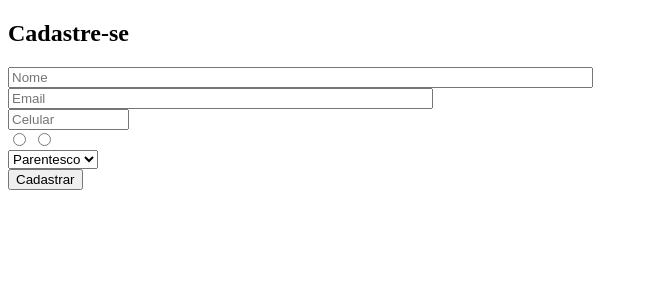
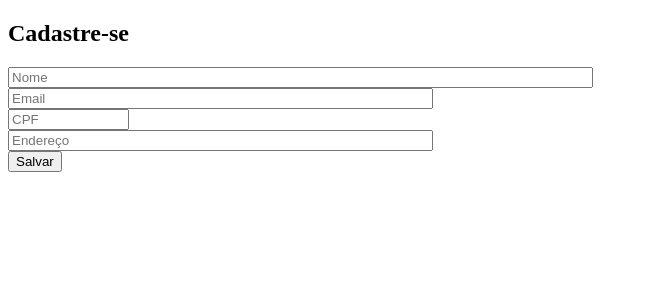
Before and after one commit to n0va1s/code_education_projeto, a PHP site: page /cliente/iniciar in a window 1280 px wide. Shown: the top 300 px of the page, without its empty margins (0-648 px from the left). Run offline with PHP 8.4, Linux system fonts and the light colour scheme; tables that the repository leaves empty hold one stand-in row (values such as "Sample post").

Commit message:
POO > Cadastro de clientes

```diff
--- a/database/code_education_create.sql
+++ b/database/code_education_create.sql
@@ -37,9 +37,8 @@
 ,tip_cliente CHAR(1) NOT NULL DEFAULT 'B' COMMENT 'B - bronze - ate 10 compras, P - prata - ate 20 compras, O - ouro - ate 30 comrpas, D - diamante - mais de 30 compras'
 ,nom_cliente VARCHAR(50) COMMENT 'Nome do cliente'
 ,eml_cliente VARCHAR(50) COMMENT 'Email do cliente'
-,tip_parentesco CHAR(1) COMMENT 'P - pai, M - mae, A - avo, T - tio, O - outro'
-,nom_filho VARCHAR(50) COMMENT 'Nome do filho(a)'
-,num_idade TINYINT COMMENT 'Idade do filho(a)'
+,num_cpf CHAR(11) COMMENT 'Identificador unico do cliente'
+,des_endereco VARCHAR(80) COMMENT 'Endereco do responsavel pela crianca'
 ,dat_inativo DATE NOT NULL DEFAULT '0000-00-00' COMMENT 'Data em que o registro foi desativado'
 ,PRIMARY KEY(seq_cliente)
 )
--- a/src/ClienteController.php
+++ b/src/ClienteController.php
@@ -13,10 +13,12 @@
     $this->view = new ClienteView();
   }
 
-  public function iniciar(){
+  public function iniciar($ordem = NULL){
     //if(isset($_SESSION['logado'])){
       //if($_SESSION['logado'] == 1){
         $this->view->exibirFormularioInclusao();
+        $dados = $this->model->listar($ordem);
+        $this->view->exibirClientes($dados);
       //} else {
       //  $this->view->exibirNaoLogado();
       //}
@@ -27,9 +29,8 @@
     $this->model->setSeqCliente(isset($_POST["seq"]) ? $_POST["seq"] : "");
     $this->model->setNomCliente(isset($_POST["nome"]) ? $_POST["nome"] : "");
     $this->model->setEmlCliente(isset($_POST["email"]) ? $_POST["email"] : "");
-    $this->model->setTipParentesco(isset($_POST["telefone"]) ? $_POST["telefone"] : "");
-    $this->model->setNomFilho(isset($_POST["genero"]) ? $_POST["genero"] : "");
-    $this->model->setNumIdade(isset($_POST["parentesco"]) ? $_POST["parentesco"] : "");
+    $this->model->setNumCPF(isset($_POST["cpf"]) ? $_POST["cpf"] : "");
+    $this->model->setDesEndereco(isset($_POST["endereco"]) ? $_POST["endereco"] : "");
     $sucesso = $this->model->gravar($this->model);
 
     if($sucesso){
@@ -50,9 +51,9 @@
     }
   }
 
-  public function listar(){
-    $dados = $this->model->listar();
-    $this->view->exibirLista($dados);
+  public function listar($ordem = NULL){
+    $dados = $this->model->listar($ordem);
+    $this->view->exibirClientes($dados);
   }
 
   public function __destruct(){
--- a/src/ClienteDAO.php
+++ b/src/ClienteDAO.php
@@ -14,25 +14,22 @@
       try {
         $stmt = $this->conn->prepare("insert into cliente (nom_cliente,
                                                            eml_cliente,
-                                                           tip_parentesco,
-                                                           nom_filho,
-                                                           num_idade)
+                                                           num_cpf,
+                                                           des_endereco)
                                                    values (:nom_cliente,
                                                            :eml_cliente,
-                                                           :tip_parentesco,
-                                                           :nom_filho,
-                                                           :num_idade)");
+                                                           :num_cpf,
+                                                           :des_endereco)");
 
         $stmt->bindValue(":nom_cliente", $model->getNomCliente());
         $stmt->bindValue(":eml_cliente", $model->getEmlCliente());
-        $stmt->bindValue(":tip_parentesco", $model->getTipParentesco());
-        $stmt->bindValue(":nom_filho", $model->getNomFilho());
-        $stmt->bindValue(":num_idade", $model->getNumIdade());
+        $stmt->bindValue(":num_cpf", $model->getNumCPF());
+        $stmt->bindValue(":des_endereco", $model->getDesEndereco());
         //Debug
         //echo $stmt->debugDumpParams();
         //var_dump($stmt->errorInfo());
 
-        $result = $stmt->execute();
+        return $stmt->execute();
 
        } catch (Exception $e) {
          echo "Erro ao gravar o cliente ".$e->getCode()." Mensagem: ".$e->getMessage();
@@ -43,20 +40,20 @@
       try {
         $stmt = $this->conn->prepare("update cliente set nom_cliente = :nom_cliente,
                                                          eml_cliente = :eml_cliente,
-                                                         tip_parentesco = :tip_parentesco,
-                                                         nom_filho = :nom_filho,
-                                                         num_idade = :num_idade");
+                                                         num_cpf = :num_cpf,
+                                                         des_endereco = :des_endereco
+                                     where seq_cliente = :seq_cliente");
 
-        $stmt->bindValue(":nom_cliente", $model->getNomCliente());
-        $stmt->bindValue(":eml_cliente", $model->getEmlCliente());
-        $stmt->bindValue(":tip_parentesco", $model->getTipParentesco());
-        $stmt->bindValue(":nom_filho", $model->getNomFilho());
-        $stmt->bindValue(":num_idade", $model->getNumIdade());
+         $stmt->bindValue(":nom_cliente", $model->getNomCliente());
+         $stmt->bindValue(":eml_cliente", $model->getEmlCliente());
+         $stmt->bindValue(":tip_parentesco", $model->getNumCPF());
+         $stmt->bindValue(":nom_filho", $model->getDesEndereco());
+         $stmt->bindValue(":seq_cliente", $model->getSeqCliente());
         //Debug
         //echo $stmt->debugDumpParams();
         //var_dump($stmt->errorInfo());
 
-        $result = $stmt->execute();
+        return $stmt->execute();
 
        } catch (Exception $e) {
          echo "Erro ao atualizar o cliente ".$e->getCode()." Mensagem: ".$e->getMessage();
@@ -73,18 +70,19 @@
         //echo $stmt->debugDumpParams();
         //var_dump($stmt->errorInfo());
 
-        $result = $stmt->execute();
+        return $stmt->execute();
 
        } catch (Exception $e) {
          echo "Erro ao excluir o cliente ".$e->getCode()." Mensagem: ".$e->getMessage();
        }
     }
 
-    public function listar() {
+    public function listar($ordem = NULL) {
       try {
-        $this->stmt = $this->conn->prepare("select * from cliente");
+        $this->stmt = $this->conn->prepare("select * from cliente order by nom_cliente $ordem");
         $this->stmt->execute();
-        $result = $this->stmt->fetchAll(PDO::FETCH_ASSOC);
+
+        return $this->stmt->fetchAll(PDO::FETCH_CLASS);
       } catch (Exception $e) {
         echo "Erro ao listar os clientes. Codigo: ".$e->getCode()." Mensagem: ".$e->getMessage();
       }
--- a/src/ClienteView.php
+++ b/src/ClienteView.php
@@ -3,6 +3,17 @@
 require_once "View.php";
 
 class ClienteView extends View{
+
+  public function exibirClientes($dados = NULL){
+    if($dados){
+      echo '<span>Ordem: <a href="/cliente/iniciar/asc">crescente</a> - <a href="/cliente/iniciar/desc">decrescente</a></span>';
+      echo '<ul><b>Nossos clientes</b>';
+      foreach ($dados as $cliente) {
+          echo '<li class="list-group-item">'.$cliente->seq_cliente.' - '.$cliente->nom_cliente.' - '.$cliente->num_cpf.'</li>';
+      }
+      echo '</ul>';
+    }
+  }
 
   public function exibirFormularioAlteracao($dados = NULL){
 
@@ -15,7 +26,7 @@
                 <body>
                   <div id="cliente" class="container-fluid text-center">
                     <h2 class="text-center">Cadastre-se</h2>
-                    <form id="frmCadastro" method="post" action="../salvar">
+                    <form id="frmCadastro" method="post" action="./gravar">
                       <div class="form-inline">
                         <div class="row">
                           <div class="form-group">
@@ -27,21 +38,10 @@
                         </div>
                         <div class="row">
                           <div class="form-group">
-                            <input class="form-control" size="12" id="telefone" name="telefone" placeholder="Celular" type="text" required value='.$dados->tel_cliente.'>
+                            <input class="form-control" size="12" id="cpf" name="cpf" placeholder="CPF" type="text" required value='.$dados->num_cpf.'>
                           </div>
                           <div class="form-group">
-                            <input class="form-control" id="sexo" name="sexo" placeholder="Genero" type="radio" required value='.$dados->ind_sexo.' $selected>
-                            <input class="form-control" id="sexo" name="sexo" placeholder="Genero" type="radio" required value='.$dados->ind_sexo.' $selected>
-                          </div>
-                          <div class="form-group">
-                            <select class="form-control" id="parentesco" name="parentesco">
-                              <option value="" $selected>Parentesco</option>
-                              <option value="P" $selected>Pai</option>
-                              <option value="M" $selected>Mãe</option>
-                              <option value="T" $selected>Tio(a)</option>
-                              <option value="A" $selected>Avô(ó)</option>
-                              <option value="I" $selected>Irmão(ã)</option>
-                            </select>
+                            <input class="form-control" size="50" id="endereco" name="endereco" placeholder="Endereço" type="text" required value='.$dados->des_endereco.'>
                           </div>
                           <div class="form-group">
                             <button class="btn btn-primary pull-right" type="submit">Salvar</button>
@@ -68,7 +68,7 @@
                 <body>
                   <div id="cliente" class="container-fluid text-center">
                     <h2 class="text-center">Cadastre-se</h2>
-                    <form id="frmCadastro" method="post" action="../salvar">
+                    <form id="frmCadastro" method="post" action="./gravar">
                     <div class="form-inline">
                       <div class="row">
                         <div class="form-group">
@@ -80,24 +80,13 @@
                       </div>
                       <div class="row">
                         <div class="form-group">
-                            <input class="form-control" size="12" id="telefone" name="telefone" placeholder="Celular" type="text" required>
+                          <input class="form-control" size="12" id="cpf" name="cpf" placeholder="CPF" type="text" required>
                         </div>
                         <div class="form-group">
-                            <input class="form-control" id="genero" name="genero" type="radio" required value="M">
-                            <input class="form-control" id="genero" name="genero" type="radio" required value="F">
+                          <input class="form-control" size="50" id="endereco" name="endereco" placeholder="Endereço" type="text" required>
                         </div>
                         <div class="form-group">
-                            <select class="form-control" id="parentesco" name="parentesco">
-                              <option value="">Parentesco</option>
-                              <option value="P">Pai</option>
-                              <option value="M">Mãe</option>
-                              <option value="T">Tio(a)</option>
-                              <option value="A">Avô(ó)</option>
-                              <option value="I">Irmão(ã)</option>
-                            </select>
-                          </div>
-                          <div class="form-group">
-                            <button class="btn btn-primary pull-right" type="submit">Cadastrar</button>
+                          <button class="btn btn-primary pull-right" type="submit">Salvar</button>
                         </div>
                       </div>
                     </div>
```
Also changed, not shown: src/ClienteModel.php (+12 -21 lines). Lines whose indentation alone changed are shown as unchanged.
